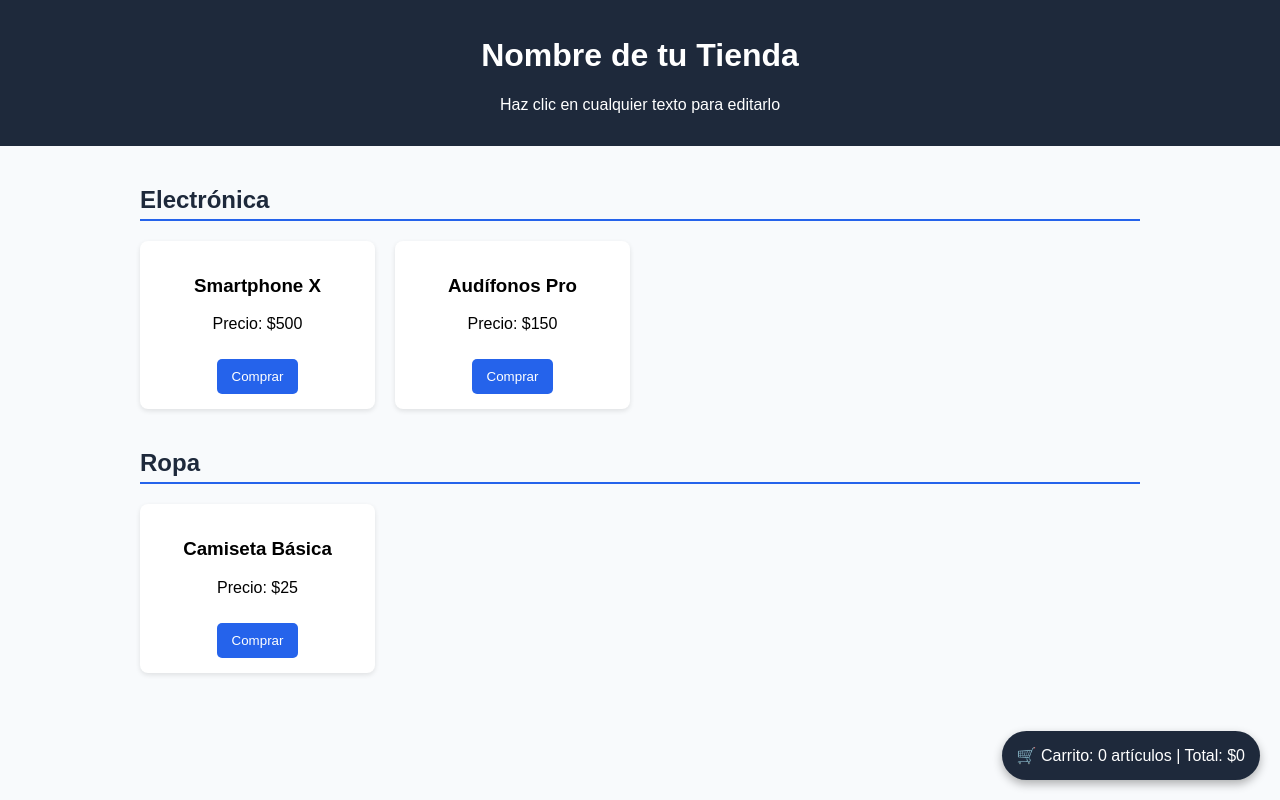
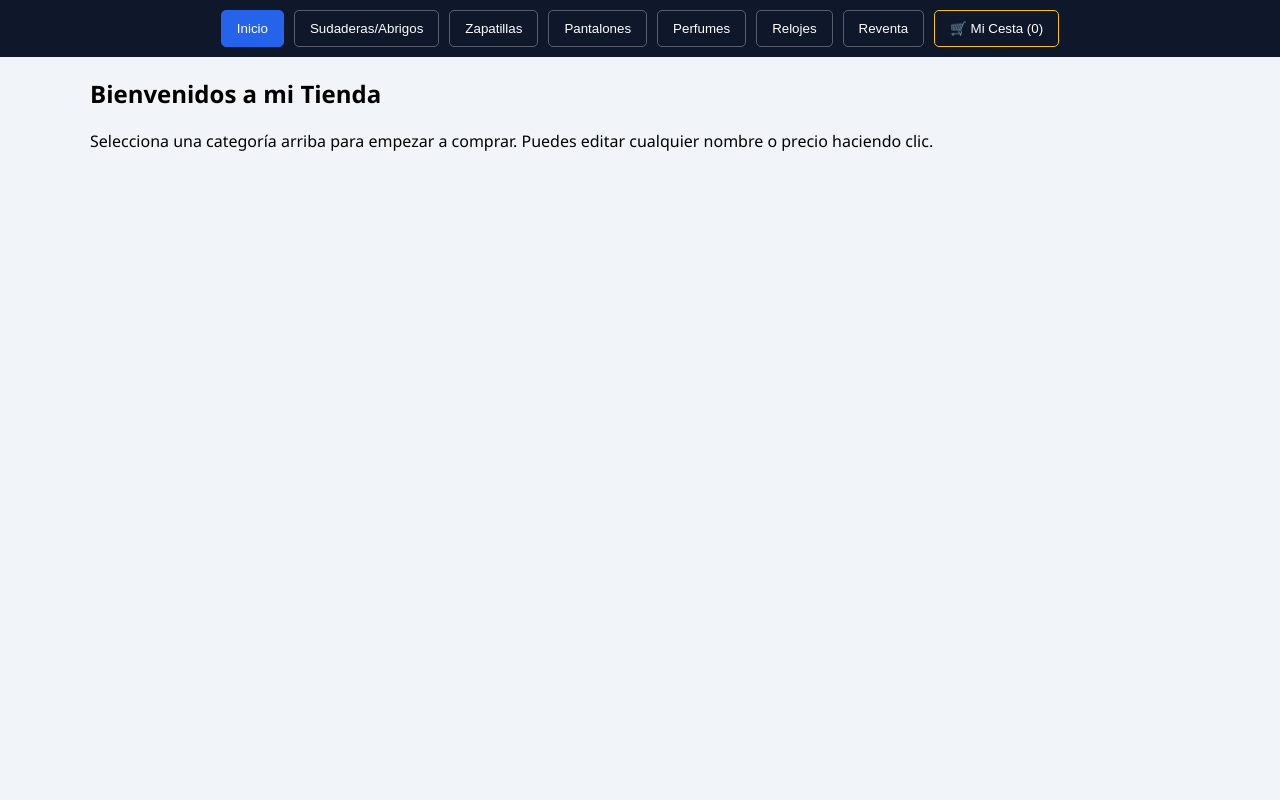
Before and after one commit to lucecarocomprabarato-ui/LB, a plain HTML site: page index.html in a window 1280 px wide. Drawn offline with Linux system fonts and the light colour scheme.

Commit message:
Add files via upload

```diff
--- a/index.html
+++ b/index.html
@@ -3,125 +3,260 @@
 <head>
     <meta charset="UTF-8">
     <meta name="viewport" content="width=device-width, initial-scale=1.0">
-    <title>Mi Tienda Editable</title>
+    <title>Tienda Multicategoría</title>
     <style>
         :root {
-            --primary: #2563eb;
-            --dark: #1e293b;
-            --light: #f8fafc;
+            --primario: #2563eb;
+            --oscuro: #0f172a;
+            --blanco: #ffffff;
+            --gris: #f1f5f9;
         }
 
-        body { font-family: sans-serif; margin: 0; background: var(--light); }
-        header { background: var(--dark); color: white; padding: 1rem; text-align: center; }
+        body { font-family: 'Segoe UI', sans-serif; margin: 0; background: var(--gris); }
 
-        .container { max-width: 1000px; margin: auto; padding: 20px; }
-
-        /* Sección de Categorías */
-        .category-section { margin-bottom: 40px; }
-        .category-title { border-bottom: 2px solid var(--primary); padding-bottom: 5px; color: var(--dark); }
-
-        .product-grid {
-            display: grid;
-            grid-template-columns: repeat(auto-fill, minmax(200px, 1fr));
-            gap: 20px;
-            margin-top: 20px;
+        /* Navegación por pestañas */
+        nav {
+            background: var(--oscuro);
+            padding: 10px;
+            position: sticky;
+            top: 0;
+            z-index: 1000;
+            display: flex;
+            justify-content: center;
+            flex-wrap: wrap;
+            gap: 10px;
         }
 
-        .product-card {
+        nav button {
+            background: transparent;
+            color: white;
+            border: 1px solid rgba(255,255,255,0.3);
+            padding: 10px 15px;
+            cursor: pointer;
+            border-radius: 5px;
+            transition: 0.3s;
+        }
+
+        nav button:hover, nav button.active {
+            background: var(--primario);
+            border-color: var(--primario);
+        }
+
+        .contenedor { max-width: 1100px; margin: 20px auto; padding: 0 20px; }
+
+        /* Control de secciones */
+        .seccion { display: none; }
+        .seccion.activa { display: block; }
+
+        /* Cuadrícula de productos */
+        .grid {
+            display: grid;
+            grid-template-columns: repeat(auto-fill, minmax(220px, 1fr));
+            gap: 20px;
+        }
+
+        .tarjeta {
             background: white;
-            padding: 15px;
-            border-radius: 8px;
-            box-shadow: 0 2px 5px rgba(0,0,0,0.1);
+            padding: 20px;
+            border-radius: 10px;
+            box-shadow: 0 2px 8px rgba(0,0,0,0.1);
             text-align: center;
         }
 
-        /* Estilo para que sea editable */
-        [contenteditable="true"]:hover {
-            outline: 2px dashed var(--primary);
-            background: #f0f7ff;
-        }
+        [contenteditable="true"]:hover { background: #f0f7ff; outline: 1px dashed var(--primario); }
 
-        button {
-            background: var(--primary);
+        .btn-comprar {
+            background: var(--primario);
             color: white;
             border: none;
-            padding: 10px 15px;
+            padding: 10px;
+            width: 100%;
             border-radius: 5px;
             cursor: pointer;
             margin-top: 10px;
         }
 
-        button:hover { opacity: 0.9; }
+        /* Estilos de la Cesta */
+        .lista-cesta {
+            background: white;
+            padding: 20px;
+            border-radius: 10px;
+            list-style: none;
+        }
 
-        .cart-status {
-            position: fixed;
-            bottom: 20px;
-            right: 20px;
-            background: var(--dark);
-            color: white;
-            padding: 15px;
-            border-radius: 50px;
-            box-shadow: 0 4px 10px rgba(0,0,0,0.3);
+        .item-cesta {
+            display: flex;
+            justify-content: space-between;
+            padding: 10px 0;
+            border-bottom: 1px solid #ddd;
+        }
+
+        .total-cesta {
+            font-size: 1.5rem;
+            text-align: right;
+            margin-top: 20px;
+            font-weight: bold;
         }
     </style>
 </head>
 <body>
 
-<header>
-    <h1 contenteditable="true">Nombre de tu Tienda</h1>
-    <p>Haz clic en cualquier texto para editarlo</p>
-</header>
+<nav id="menu">
+    <button onclick="mostrarSeccion('inicio')" class="active">Inicio</button>
+    <button onclick="mostrarSeccion('sudaderas')">Sudaderas/Abrigos</button>
+    <button onclick="mostrarSeccion('zapatillas')">Zapatillas</button>
+    <button onclick="mostrarSeccion('pantalones')">Pantalones</button>
+    <button onclick="mostrarSeccion('perfumes')">Perfumes</button>
+    <button onclick="mostrarSeccion('relojes')">Relojes</button>
+    <button onclick="mostrarSeccion('reventa')">Reventa</button>
+    <button onclick="mostrarSeccion('cesta')" style="border-color: #fbbf24;">🛒 Mi Cesta (<span id="count-nav">0</span>)</button>
+</nav>
 
-<div class="container">
-    <section class="category-section">
-        <h2 class="category-title" contenteditable="true">Electrónica</h2>
-        <div class="product-grid">
-            <div class="product-card">
-                <h3 contenteditable="true">Smartphone X</h3>
-                <p>Precio: $<span class="price" contenteditable="true">500</span></p>
-                <button onclick="addToCart('Smartphone X', 500)">Comprar</button>
-            </div>
-            <div class="product-card">
-                <h3 contenteditable="true">Audífonos Pro</h3>
-                <p>Precio: $<span class="price" contenteditable="true">150</span></p>
-                <button onclick="addToCart('Audífonos Pro', 150)">Comprar</button>
+<div class="contenedor">
+
+    <section id="inicio" class="seccion activa">
+        <h1 contenteditable="true">Bienvenidos a mi Tienda</h1>
+        <p contenteditable="true">Selecciona una categoría arriba para empezar a comprar. Puedes editar cualquier nombre o precio haciendo clic.</p>
+    </section>
+
+    <section id="sudaderas" class="seccion">
+        <h2 contenteditable="true">Sudaderas y Abrigos</h2>
+        <div class="grid">
+            <div class="tarjeta">
+                <h3 contenteditable="true">Sudadera con Capucha</h3>
+                <p>Precio: $<span class="precio" contenteditable="true">45</span></p>
+                <button class="btn-comprar" onclick="agregar('Sudadera Capucha', 45)">Añadir</button>
             </div>
         </div>
     </section>
 
-    <section class="category-section">
-        <h2 class="category-title" contenteditable="true">Ropa</h2>
-        <div class="product-grid">
-            <div class="product-card">
-                <h3 contenteditable="true">Camiseta Básica</h3>
-                <p>Precio: $<span class="price" contenteditable="true">25</span></p>
-                <button onclick="addToCart('Camiseta Básica', 25)">Comprar</button>
+    <section id="zapatillas" class="seccion">
+        <h2 contenteditable="true">Zapatillas</h2>
+        <div class="grid">
+            <div class="tarjeta">
+                <h3 contenteditable="true">Deportivas Running</h3>
+                <p>Precio: $<span class="precio" contenteditable="true">80</span></p>
+                <button class="btn-comprar" onclick="agregar('Deportivas Running', 80)">Añadir</button>
             </div>
         </div>
     </section>
-</div>
 
-<div class="cart-status">
-    🛒 Carrito: <span id="cart-count">0</span> artículos | Total: $<span id="cart-total">0</span>
+    <section id="pantalones" class="seccion">
+        <h2 contenteditable="true">Pantalones</h2>
+        <div class="grid">
+            <div class="tarjeta">
+                <h3 contenteditable="true">Vaqueros Slim</h3>
+                <p>Precio: $<span class="precio" contenteditable="true">35</span></p>
+                <button class="btn-comprar" onclick="agregar('Vaqueros Slim', 35)">Añadir</button>
+            </div>
+        </div>
+    </section>
+
+    <section id="perfumes" class="seccion">
+        <h2 contenteditable="true">Perfumes</h2>
+        <div class="grid">
+            <div class="tarjeta">
+                <h3 contenteditable="true">Esencia de Verano</h3>
+                <p>Precio: $<span class="precio" contenteditable="true">60</span></p>
+                <button class="btn-comprar" onclick="agregar('Esencia Verano', 60)">Añadir</button>
+            </div>
+        </div>
+    </section>
+
+    <section id="relojes" class="seccion">
+        <h2 contenteditable="true">Relojes</h2>
+        <div class="grid">
+            <div class="tarjeta">
+                <h3 contenteditable="true">Reloj de Acero</h3>
+                <p>Precio: $<span class="precio" contenteditable="true">120</span></p>
+                <button class="btn-comprar" onclick="agregar('Reloj Acero', 120)">Añadir</button>
+            </div>
+        </div>
+    </section>
+
+    <section id="reventa" class="seccion">
+        <h2 contenteditable="true">Artículos de Reventa</h2>
+        <p>Productos exclusivos de segunda mano o coleccionables.</p>
+        <div class="grid">
+            <div class="tarjeta">
+                <h3 contenteditable="true">Edición Limitada</h3>
+                <p>Precio: $<span class="precio" contenteditable="true">250</span></p>
+                <button class="btn-comprar" onclick="agregar('Edición Limitada', 250)">Añadir</button>
+            </div>
+        </div>
+    </section>
+
+    <section id="cesta" class="seccion">
+        <h2>Tu Cesta de la Compra</h2>
+        <div id="lista-cesta" class="lista-cesta">
+            <p>Tu cesta está vacía.</p>
+        </div>
+        <div class="total-cesta">Total: $<span id="total-cesta">0.00</span></div>
+        <button class="btn-comprar" style="background: #10b981; margin-top: 20px;" onclick="finalizarCompra()">Realizar Pedido</button>
+    </section>
+
 </div>
 
 <script>
+    let carrito = [];
     let total = 0;
-    let count = 0;
 
-    function addToCart(name, price) {
-        // En un caso real, aquí obtendríamos el precio actualizado del elemento editable
-        count++;
-        total += parseFloat(price);
+    function mostrarSeccion(id) {
+        // Ocultar todas las secciones
+        document.querySelectorAll('.seccion').forEach(sec => sec.classList.remove('activa'));
+        // Quitar clase activa de botones
+        document.querySelectorAll('nav button').forEach(btn => btn.classList.remove('active'));
 
-        document.getElementById('cart-count').innerText = count;
-        document.getElementById('cart-total').innerText = total.toFixed(2);
-
-        alert(`¡Añadido ${name} al carrito!`);
+        // Mostrar la elegida
+        document.getElementById(id).classList.add('activa');
+        event.currentTarget.classList.add('active');
     }
 
-    // Nota: Los cambios hechos al editar el texto son temporales (se borran al recargar).
-    // Para que sean permanentes necesitarías una base de datos.
+    function agregar(nombre, precio) {
+        carrito.push({ nombre, precio });
+        actualizarCesta();
+    }
+
+    function actualizarCesta() {
+        const contenedorLista = document.getElementById('lista-cesta');
+        const countNav = document.getElementById('count-nav');
+        const totalTxt = document.getElementById('total-cesta');
+
+        countNav.innerText = carrito.length;
+
+        if (carrito.length === 0) {
+            contenedorLista.innerHTML = '<p>Tu cesta está vacía.</p>';
+            totalTxt.innerText = "0.00";
+            return;
+        }
+
+        contenedorLista.innerHTML = '';
+        total = 0;
+
+        carrito.forEach((prod, index) => {
+            total += prod.precio;
+            contenedorLista.innerHTML += `
+                <div class="item-cesta">
+                    <span>${prod.nombre}</span>
+                    <span>$${prod.precio.toFixed(2)} <button onclick="eliminar(${index})" style="background:red; color:white; border:none; border-radius:3px; cursor:pointer;">X</button></span>
+                </div>
+            `;
+        });
+
+        totalTxt.innerText = total.toFixed(2);
+    }
+
+    function eliminar(index) {
+        carrito.splice(index, 1);
+        actualizarCesta();
+    }
+
+    function finalizarCompra() {
+        if(carrito.length === 0) return alert("La cesta está vacía");
+        alert("¡Pedido realizado con éxito por un total de $" + total.toFixed(2) + "!");
+        carrito = [];
+        actualizarCesta();
+    }
 </script>
 
 </body>
```
